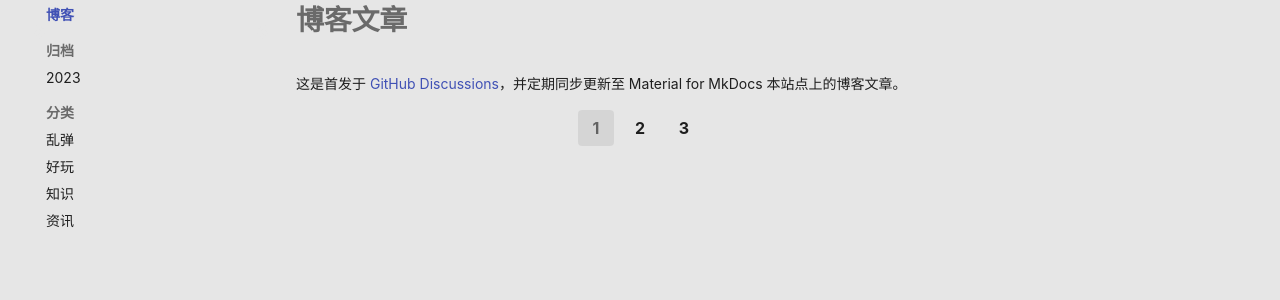
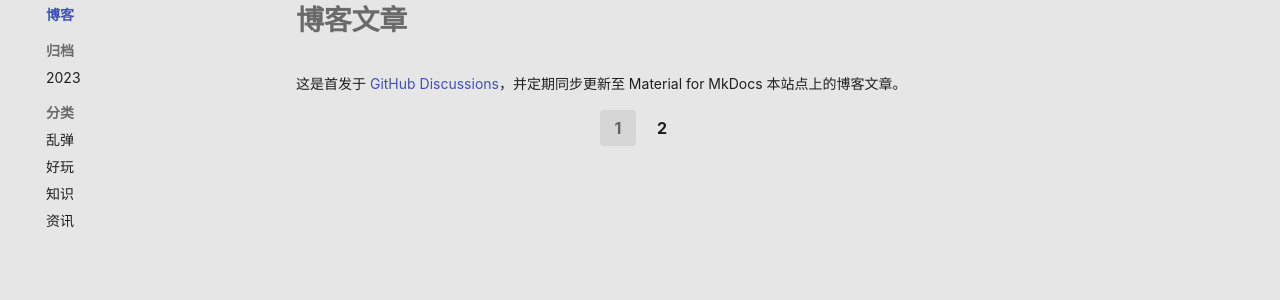
Before and after one commit to 8wd8/Knowledge-Garden, an MkDocs documentation site: the page built from docs/blog/index.md, in a window 1280 px wide. Shown: the part 144-444 px from the top of the page. Built offline with MkDocs 1.6.1 and Material for MkDocs 9.7.7, drawn with Linux system fonts in a browser that asks for light colours; some web fonts are replaced; comment, search, counter and statistics services are not loaded.

Commit message:
Update pagination_per_page to 10

```diff
--- a/mkdocs.yml
+++ b/mkdocs.yml
@@ -1,6 +1,6 @@
 site_name: 维燕的知识花园
 site_url: https://doc.weiyan.cc/
-site_description: '记录 Bio+IT 相关的知识，沉淀生活，记录点滴。'
+site_description: '记录 Bio+IT 相关知识，沉淀生活，记录点滴。'
 docs_dir: "docs"
 site_dir: "site"
 extra_css:
@@ -117,7 +117,7 @@ plugins:
       archive: true
       categories: true
       pagination: true
-      pagination_per_page: 5
+      pagination_per_page: 10
 
 hooks:
   - hooks.py
```
